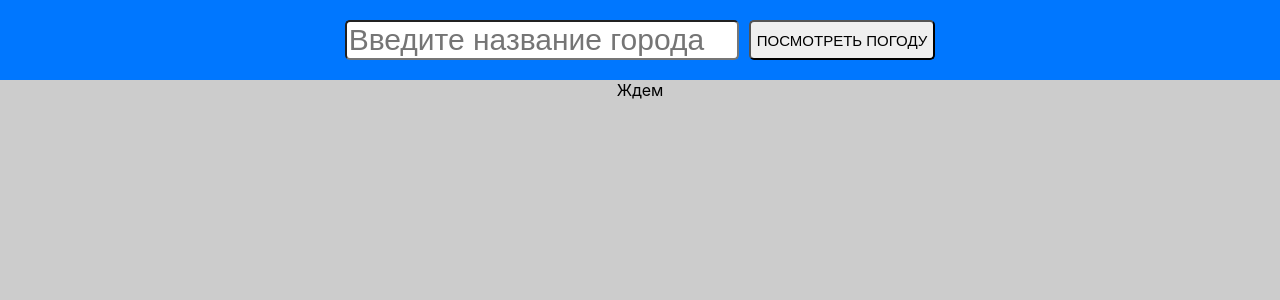
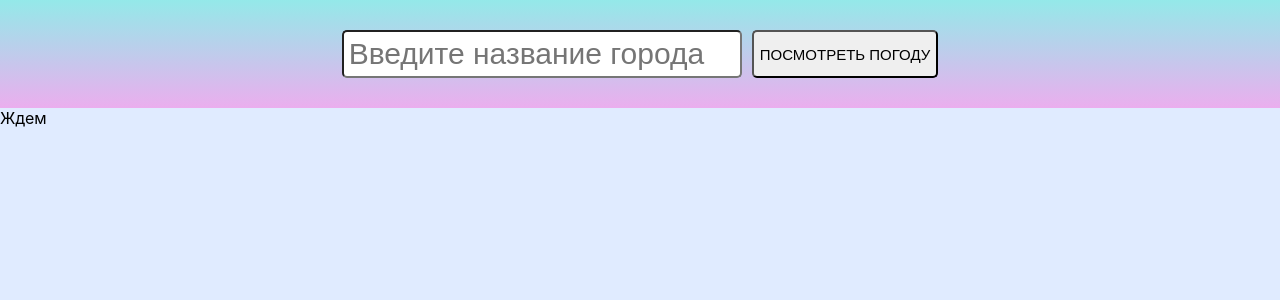
Before and after one commit to AdelRomeo/weather-forecast, a React (Create React App) app: page / in a window 1280 px wide. Shown: the top 300 px of the page. Built offline with nearby package versions, Linux system fonts and the light colour scheme.

Commit message:
change city name

```diff
--- a/src/App.css
+++ b/src/App.css
@@ -1,5 +1,4 @@
 .App {
-  text-align: center;
-  background: #ccc;
+  background: #e0ebff;
   height: 100vh;
 }
--- a/src/App.js
+++ b/src/App.js
@@ -5,17 +5,20 @@ import MainInfo from "./components/mainInfo/MainInfo";
 
 function App() {
 
-  const [weatherInfo, setWeatherInfo] = useState(null)
+  //объет с информацией о погоде
+  const [weatherData, setWeatherData] = useState(null)
+
+  const num = [1,2,3]
 
   const handleSearch = (info) => {
-    setWeatherInfo(info)
+    setWeatherData(info)
     console.log(info);
   }
 
   return (
     <div className="App">
       <Search getInfoWeather={handleSearch}/>
-      {weatherInfo ? <MainInfo weatherInfo={weatherInfo}/> : <span>Ждем</span> }
+      {weatherData ? <MainInfo weatherData={weatherData} num={num}/> : <span>Ждем</span> }
     </div>
   );
 }
--- a/src/components/mainInfo/MainInfo.css
+++ b/src/components/mainInfo/MainInfo.css
@@ -5,12 +5,29 @@
 }
 
 .MainInfo_card {
-    width: 300px;
-    height: 400px;
-    background-color:rgb(173, 237, 240);
+    width: max-content;
+    background-color: #fff;
     border-radius: 10px;
     margin: 10px;
+    padding: 20px;
     cursor: pointer;
     transition: all 300ms ease;
     box-shadow: 6px 4px 15px -1px rgba(0,0,0,0.75);
 }
+
+.MainInfo_city {
+    font-size: 2em;
+    text-align: center;
+    margin: 0;
+}
+
+.MainInfo_list-indication {
+    list-style-type: none;
+    margin: 0;
+    padding: 0;
+}
+
+.MainInfo_item-indication {
+    font-size: 1.5em;
+    padding: 10px 10px 0;
+}
--- a/src/components/mainInfo/MainInfo.js
+++ b/src/components/mainInfo/MainInfo.js
@@ -1,16 +1,34 @@
 import React from "react";
 import "./MainInfo.css";
 
-export default function MainInfo({weatherInfo}) {
+export default function MainInfo({ weatherData, num }) {
+  const { cityName, speed, humidity, temp, feels_like } = weatherData;
 
-  const {temp} = weatherInfo
+  console.log(weatherData);
 
   return (
     <div className="MainInfo_container">
-      <div className="MainInfo_card">
-        <h2 className="MainInfo_city">Kansk</h2>
-        <span>Температура: {temp}</span>
-      </div>
+      {num.map(() => {
+        return (
+          <div className="MainInfo_card">
+            <h2 className="MainInfo_city">{cityName}</h2>
+            <ul className="MainInfo_list-indication">
+              <li className="MainInfo_item-indication">
+                <span>Температура: {temp}</span>
+              </li>
+              <li className="MainInfo_item-indication">
+                <span>Ощущается как: {feels_like}</span>
+              </li>
+              <li className="MainInfo_item-indication">
+                <span>Влажность воздуха: {humidity}</span>
+              </li>
+              <li className="MainInfo_item-indication">
+                <span>Ветер: {speed}</span>
+              </li>
+            </ul>
+          </div>
+        );
+      })}
     </div>
   );
 }
--- a/src/components/search/Search.css
+++ b/src/components/search/Search.css
@@ -3,18 +3,19 @@
     justify-content: center;
     align-items: flex-end;
     width: 100%;
-    background: rgb(0, 119, 255);
-    padding: 20px 0;
+    background: linear-gradient(0deg, rgba(235,174,238,1) 0%, rgba(148,233,233,1) 100%);
+    padding: 30px 0;
 }
 
 .Search_input {
     font-size: 30px;
     margin-right: 10px;
     border-radius: 5px;
+    padding: 5px;
 }
 
 .Search_send {
-    height: 40px;
+    height: 48px;
     font-size: 15px;
     border-radius: 5px;
     cursor: pointer;
--- a/src/components/search/Search.js
+++ b/src/components/search/Search.js
@@ -7,15 +7,20 @@ export default function Search({getInfoWeather}) {
   const [cityName, setCityName] = useState("");
 
   //отправка запроса на сервер и получение данных о погоде
-  const getInfo = async (city) => {
+  const getInfo = async (event, city) => {
+    event.preventDefault()
+
     const response = await axios.get(
       `https://api.openweathermap.org/data/2.5/weather?q=${city}&units=metric&appid=7185b8463e509a9f3b3686b5007206ee`
     );
-    getInfoWeather(response.data.main);
+
+    //выбиарем из ответа сервера нужные данные
+    const currentData = {...response.data.main, ...response.data.wind, cityName}
+    getInfoWeather(currentData);
   };
 
   return (
-    <div className="Search">
+    <form className="Search">
       <input
         placeholder="Введите название города"
         type="text"
@@ -23,7 +28,7 @@ export default function Search({getInfoWeather}) {
         value={cityName}
         onChange={(event)=>setCityName(event.target.value)}
       />
-      <button className="Search_send" onClick={()=>getInfo(cityName)}>ПОСМОТРЕТЬ ПОГОДУ</button>
-    </div>
+      <button className="Search_send" onClick={(event)=>getInfo(event, cityName)}>ПОСМОТРЕТЬ ПОГОДУ</button>
+    </form>
   );
 }
```
